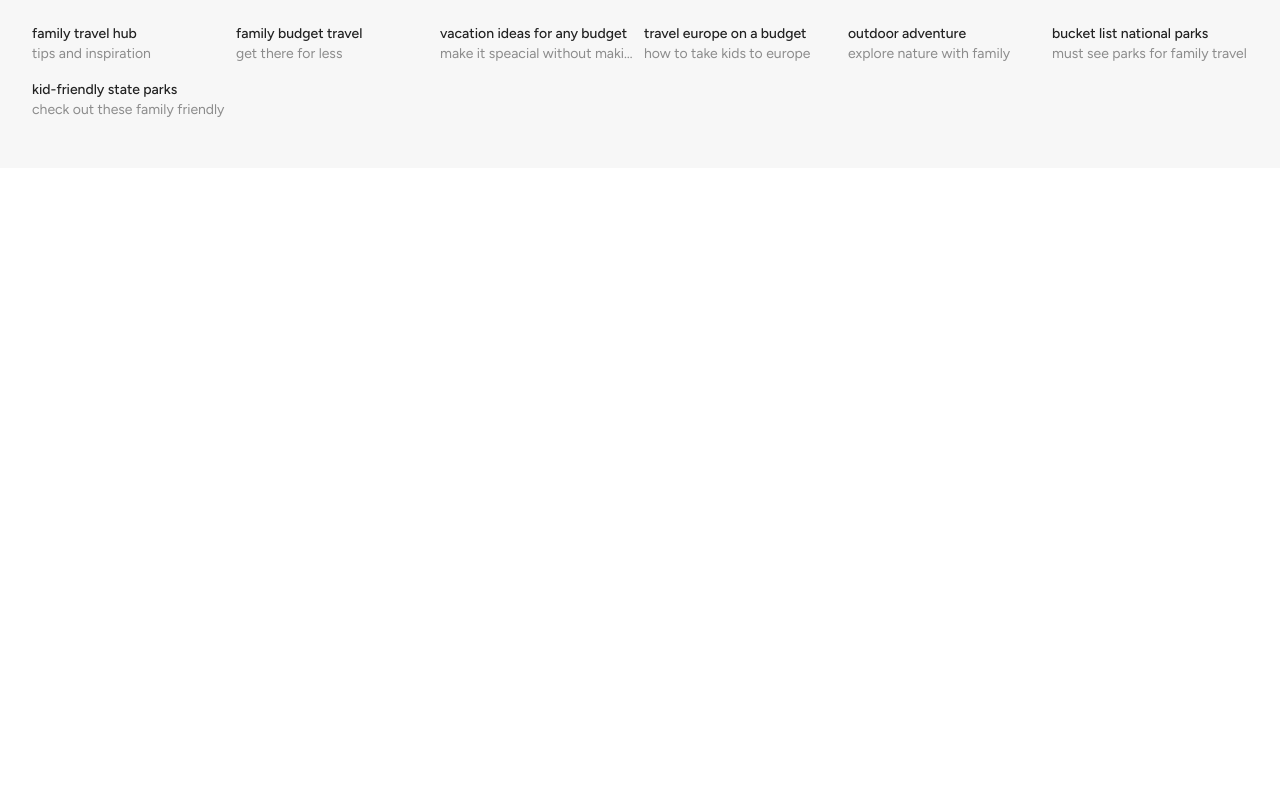
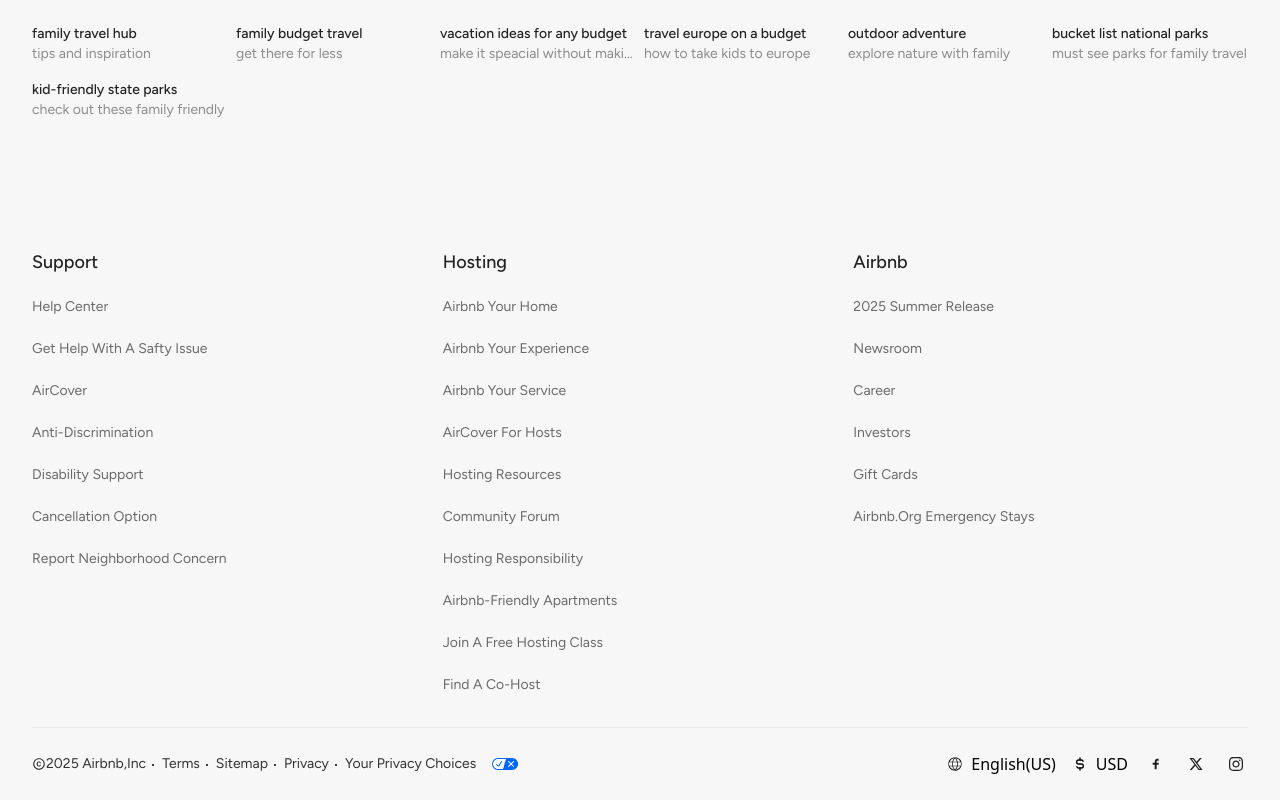
Before and after one commit to raiyan1999j/bp-career-3, a React (Vite) app: page / in a window 1280 px wide. Shown: the part 3289-4089 px from the top of the page. Before the commit the page ends 3457 px from the top, so only its background shows below. Built offline with nearby package versions, Linux system fonts and the light colour scheme.

Commit message:
footer ui -fixed width

```diff
--- a/src/App.tsx
+++ b/src/App.tsx
@@ -1,5 +1,6 @@
 import "./App.css";
 import Article from "./components/article/page";
+import Footer from "./components/footer/page";
 import Navbar from "./components/navbar/page";
 import Products from "./components/products/page";
 
@@ -16,7 +17,7 @@
     </main>
 
     <footer>
-
+      <Footer/>
     </footer>
     </>
   )
--- /dev/null
+++ b/src/components/footer/extrainfo.tsx
@@ -0,0 +1,121 @@
+import { MdOutlineCopyright } from "react-icons/md";
+import Checkin from "../../assets/checkin.png";
+import { CiGlobe } from "react-icons/ci";
+import { TbCurrencyDollar } from "react-icons/tb";
+import { TiSocialFacebook } from "react-icons/ti";
+import { RiTwitterXFill } from "react-icons/ri";
+import { FaInstagram } from "react-icons/fa";
+
+type InfoType = {
+    title:string | React.ReactNode,
+    link?:string,
+    icon?:React.ReactNode
+}
+
+type SocialType = {
+    title?:string,
+    icon:React.ReactNode,
+    link?:string
+}
+
+const social:SocialType[] = [
+    {
+        title:"English(US)",
+        icon:<CiGlobe />,
+        link:"#"
+    },
+    {
+        title:"USD",
+        icon:<TbCurrencyDollar />,
+        link:"#"
+    },
+    {
+        icon:<TiSocialFacebook />,
+        link:"https://www.facebook.com/"
+    },
+    {
+        icon:<RiTwitterXFill />,
+        link:"https://www.twitter.com"
+    },
+    {
+        icon:<FaInstagram />,
+        link:"https://www.instagram.com"
+    }
+]
+
+const info:InfoType[] = [
+    {
+        title:(<>
+        <MdOutlineCopyright /> 2025 Airbnb,Inc
+        </>),
+    },
+    {
+        title:"terms",
+        link:"#"
+    },
+    {
+        title:"sitemap",
+        link:"#"
+    },
+    {
+        title:"privacy",
+        link:"#"
+    },
+    {
+        title:"your privacy choices",
+        icon: Checkin
+    }
+]
+
+export default function ExtraInfo(){
+    return(
+        <>
+        <section className="px-8 bg-[#F7F7F7]">
+            <div className="grid grid-cols-2 border-t border-t-[#6A6A6A]/10 py-6">
+                <div className="flex flex-row items-center gap-x-4">
+                    {
+                        info.map((items,index)=>{
+                            if(items.link){
+                                return <a href={items.link} className="figtree font-normal text-sm capitalize text-black/80 relative after:absolute after:h-[2px] after:w-[2px] after:bg-black after:rounded-full after:top-[50%] after:-right-2 transiton-all duration-75 ease-linear hover:border-b hover:border-b-black" key={index}>
+                                    {items.title}
+                                </a>
+                            }else if(items.icon){
+                                return <a href={items.link} className=" flex flex-row gap-x-4 items-center" key={index}>
+                                    <span className="figtree font-normal text-sm capitalize text-black/80">
+                                        {items.title}
+                                    </span>
+
+                                    <span>
+                                        <img src={(items.icon).toString()} alt="icon" className="object-cover" />
+                                    </span>
+
+                                </a>
+                            }else{
+                                return <span key={index} className="figtree font-normal text-sm capitalize text-black/80 flex flex-row items-center relative after:absolute after:h-[2px] after:w-[2px] after:bg-black after:rounded-full after:top-[50%] after:-right-2">{items.title}</span>
+                            }
+                        })
+                    }
+                </div>
+
+                <div className="flex flex-row justify-end items-center gap-x-4">
+                    {
+                        social.map((items,index)=>{
+                            if(items.title){
+                                return <span className="flex flex-row items-center gap-x-2" key={index}>
+                                    {items.icon}
+
+                                    {items.title}
+                                </span>
+                            }else{
+                                return <a href={items.link} className="h-6 w-6 flex justify-center items-center text-[#222222] transition-all duration-100 ease-linear hover:bg-[#6A6A6A]/10 rounded-full">
+                                    {items.icon}
+                                </a>
+                            }
+                        })
+                    }
+                </div>
+            </div>
+        </section>
+        </>
+    )
+}
--- /dev/null
+++ b/src/components/footer/info.tsx
@@ -0,0 +1,149 @@
+type ContainerType = {
+    title:string,
+    link:string
+}
+
+type InfoType = {
+    title:string,
+    container: ContainerType[]
+}
+
+const info:InfoType[] = [
+    {
+        title:"support",
+        container:[
+            {
+                title:"help center",
+                link:"#"
+            },
+            {
+                title:"get help with a safty issue",
+                link:"#"
+            },
+            {
+                title:"AirCover",
+                link:"#"
+            },
+            {
+                title:"anti-discrimination",
+                link:"#"
+            },
+            {
+                title:"disability support",
+                link:"#"
+            },
+            {
+                title:"cancellation option",
+                link:"#"
+            },
+            {
+                title:"report neighborhood concern",
+                link:"#"
+            }
+        ]
+    },
+    {
+        title:"hosting",
+        container:[
+            {
+                title:"airbnb your home",
+                link:"#"
+            },
+            {
+                title:"airbnb your experience",
+                link:"#"
+            },
+            {
+                title:"airbnb your service",
+                link:"#"
+            },
+            {
+                title:"airCover for hosts",
+                link:"#"
+            },
+            {
+                title:"hosting resources",
+                link:"#"
+            },
+            {
+                title:"community forum",
+                link:"#"
+            },
+            {
+                title:"hosting responsibility",
+                link:"#"
+            },
+            {
+                title:"airbnb-friendly apartments",
+                link:"#"
+            },
+            {
+                title:"join a free hosting class",
+                link:"#"
+            },
+            {
+                title:"find a co-host",
+                link:"#"
+            }
+        ]
+    },
+    {
+        title:"Airbnb",
+        container:[
+            {
+                title:"2025 summer release",
+                link:"#"
+            },
+            {
+                title:"newsroom",
+                link:"#"
+            },
+            {
+                title:"career",
+                link:"#"
+            },
+            {
+                title:"investors",
+                link:"#"
+            },
+            {
+                title:"gift cards",
+                link:"#"
+            },
+            {
+                title:"airbnb.org emergency stays",
+                link:"#"
+            }
+        ]
+    }
+]
+
+export default function Info(){
+    return(
+        <>
+        <section className="px-8 pt-20 pb-8 bg-[#F7F7F7]">
+            <div className="grid grid-cols-3 gap-x-4">
+                {
+                    info.map((items,index)=>{
+                        return <div key={index}>
+                            <h3 className="figtree font-medium text-lg capitalize text-[#222222]">
+                                {items.title}
+                            </h3>
+
+                            <ul className="flex flex-col gap-y-[18px] mt-[17px]">
+                                {
+                                    items.container.map((subItems,subIndex)=>{
+                                        return <li key={subIndex}>
+                                            <a href={subItems.link} className="figtree font-normal text-sm text-[#6A6A6A] capitalize transition-all duration-75 ease-linear hover:text-black hover:border-b hover:border-b-black">{subItems.title}</a>
+                                        </li>
+                                    })
+                                }
+                            </ul>
+                        </div>
+                    })
+                }
+            </div>
+        </section>
+        </>
+    )
+}
--- /dev/null
+++ b/src/components/footer/page.tsx
@@ -0,0 +1,11 @@
+import ExtraInfo from "./extrainfo";
+import Info from "./info";
+
+export default function Footer(){
+    return(
+        <>
+        <Info/>
+        <ExtraInfo/>
+        </>
+    )
+}
```
Also changed, not shown: src/assets/checkin.png (added).
